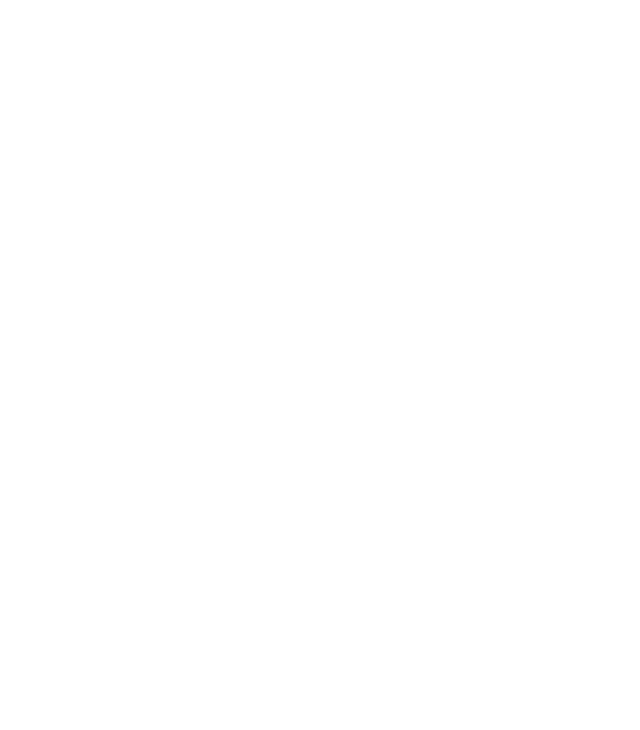
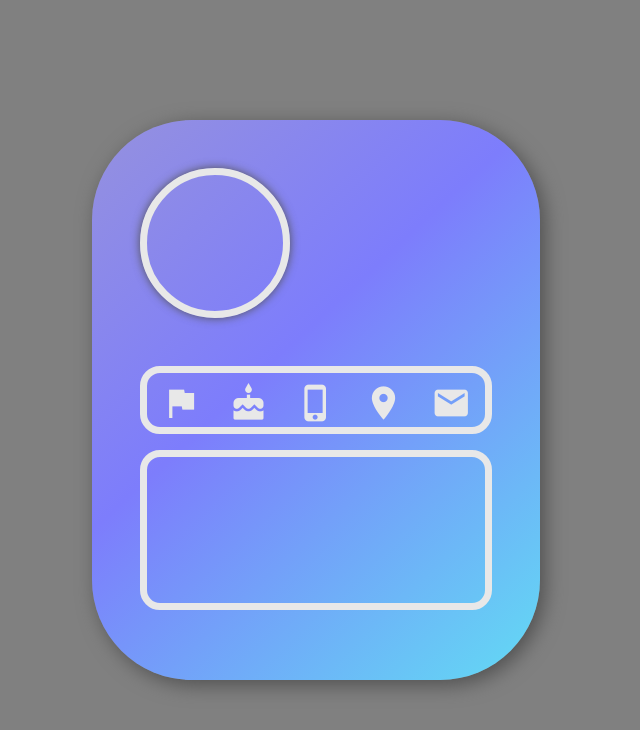
Before and after one commit to LEESHINSUNG/user_info, a plain HTML site: page index.html in a window 1280 px wide. Shown: the whole page, without its empty margins (324-964 px from the left). Drawn offline with Linux system fonts and the light colour scheme; no server answers.

Commit message:
user_info_1

```diff
--- a/index.html
+++ b/index.html
@@ -1,12 +1,46 @@
 <!DOCTYPE html>
 <html lang="en">
-<head>
-  <meta charset="UTF-8">
-  <meta http-equiv="X-UA-Compatible" content="IE=edge">
-  <meta name="viewport" content="width=device-width, initial-scale=1.0">
-  <title>Document</title>
-</head>
-<body>
-
-</body>
+  <head>
+    <meta charset="UTF-8" />
+    <meta http-equiv="X-UA-Compatible" content="IE=edge" />
+    <meta name="viewport" content="width=device-width, initial-scale=1.0" />
+    <title>Document</title>
+    <link rel="stylesheet" href="style.css" />
+    <link
+      rel="stylesheet"
+      href="https://fonts.googleapis.com/icon?family=Material+Icons"
+    />
+    <script src="main.js" defer></script>
+  </head>
+  <body>
+    <main>
+      <section class="userMainInfo">
+        <picture class="userPicture"></picture>
+        <div class="mainInfo">
+          <h1 class="userName"></h1>
+          <h3 class="userId"></h3>
+        </div>
+      </section>
+      <section class="infoList">
+        <ul>
+          <li class="nation">
+            <i class="material-icons" style="font-size: 40px">flag</i>
+          </li>
+          <li class="birthday">
+            <i class="material-icons" style="font-size: 40px">cake</i>
+          </li>
+          <li class="phoneNum">
+            <i class="material-icons" style="font-size: 40px">phone_iphone</i>
+          </li>
+          <li class="location">
+            <i class="material-icons" style="font-size: 40px">location_on</i>
+          </li>
+          <li class="email">
+            <i class="material-icons" style="font-size: 40px">mail</i>
+          </li>
+        </ul>
+        <p class="displayData"></p>
+      </section>
+    </main>
+  </body>
 </html>
--- a/main.js
+++ b/main.js
@@ -0,0 +1,56 @@
+// User main info
+const userPicture = document.querySelector(".userPicture");
+const userName = document.querySelector(".userName");
+const userId = document.querySelector(".userId");
+
+// Info hover
+const hoverNation = document.querySelector(".nation");
+const hoverBirthday = document.querySelector(".birthday");
+const hoverPhoneNum = document.querySelector(".phoneNum");
+const hoverLocation = document.querySelector(".location");
+const hoverEmail = document.querySelector(".email");
+const displayData = document.querySelector(".displayData");
+
+fetch("https://randomuser.me/api/") //
+  .then((response) => response.json())
+  .then((json) => {
+    const jsonData = json.results[0];
+    console.log(jsonData);
+
+    userPicture.innerHTML = `<img src="${jsonData["picture"].large}" alt="" />`;
+    userName.innerHTML = `${jsonData["name"].last} ${jsonData["name"].first}`;
+    userId.innerHTML = jsonData["id"].name;
+    displayData.innerHTML = jsonData["location"].country;
+
+    // addEventListener
+    hoverNation.addEventListener("mouseover", () => {
+      displayData.innerHTML = jsonData["location"].country;
+    });
+    hoverBirthday.addEventListener("mouseover", () => {
+      displayData.innerHTML = jsonData["dob"].date;
+    });
+    hoverPhoneNum.addEventListener("mouseover", () => {
+      displayData.innerHTML = jsonData["phone"];
+    });
+    hoverLocation.addEventListener("mouseover", () => {
+      displayData.innerHTML = `${jsonData["location"].street.number}
+      ${jsonData["location"].street.name}
+      ${jsonData["location"].city}
+      ${jsonData["location"].state}
+      ${jsonData["location"].country}`;
+    });
+    hoverEmail.addEventListener("mouseover", () => {
+      displayData.innerHTML = jsonData["email"];
+    });
+  })
+  .catch(() => console.log("error"));
+
+function infoNation(jsonData) {}
+
+function infoBirthday(jsonData) {}
+
+function infoPhoneNum(jsonData) {}
+
+function infoLocation(jsonData) {}
+
+function infoEmail(jsonData) {}
--- a/style.css
+++ b/style.css
@@ -0,0 +1,90 @@
+:root{
+  --color-main : linear-gradient(137deg, #9591de 0%, #7d7dfc 42%, #62dbf4 100%);
+  --color-shadow :#505050;
+  --color-border : #e8e8e8;
+  --color-text :#141937;
+}
+*{
+  box-sizing: border-box;
+}
+
+body {
+  background: gray;
+}
+
+main {
+  position: absolute;
+  top: 50%;
+  left: 50%;
+  transform: translate(-50%,-50%);
+  background: var(--color-main);
+  width: 28em;
+  height: 35em;
+  padding: 3em;
+  border-radius: 100px;
+  box-shadow: 5px 5px 20px var(--color-shadow);
+}
+
+.userMainInfo {
+  display: flex;
+  justify-content: space-between;
+}
+
+.mainInfo {
+  text-align: end;
+  height: 100%;
+  width: 10em;
+  color: var(--color-text);
+}
+
+picture {
+  width: 150px;
+  height: 150px;
+  border: 7px solid var(--color-border);
+  border-radius: 50%;
+  box-shadow: 0px 0px 10px var(--color-shadow);
+}
+
+img {
+  border-radius: 50%;
+  width: 100%;
+  height: 100%;
+}
+
+.userName,.userId {
+  padding-right: 0.5em;
+}
+
+ul {
+  display: grid;
+  grid-template-columns: 1fr 1fr 1fr 1fr 1fr ;
+  margin-top : 3em;
+  padding: 10px 0px 0px 0px;
+  text-align: center;
+  border: 7px solid var(--color-border);
+  border-radius: 20px;
+}
+
+li {
+  list-style: none;
+  color : var(--color-border);
+}
+
+.nation:hover,
+.birthday:hover,
+.phoneNum:hover,
+.location:hover,
+.email:hover {
+  text-shadow: 1px 1px 5px var(--color-shadow);
+  color: #fbf478;
+  transition : 0.3s
+}
+
+.displayData {
+  height: 10em;
+  border: 7px solid var(--color-border);
+  border-radius: 20px;
+  color: var(--color-text);
+  text-align: center;
+  padding: 1em;
+}
```
